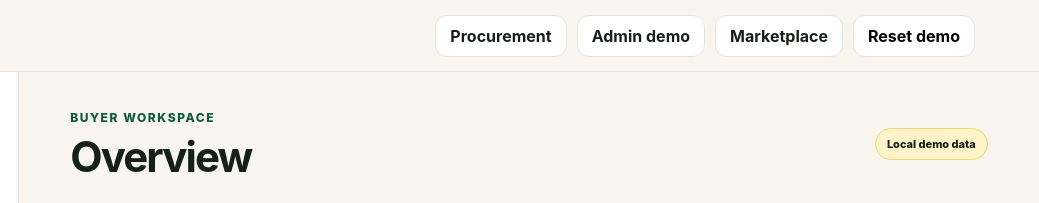
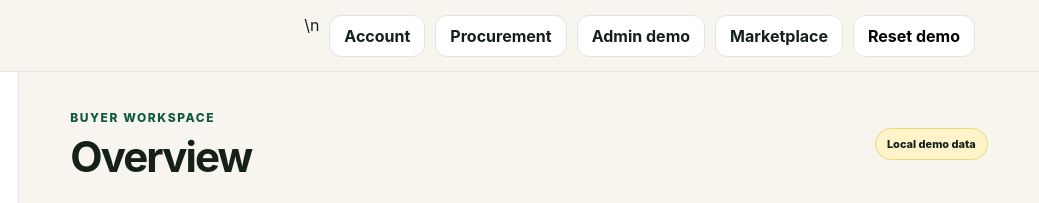
Before and after one commit to mabrig1/SupplyHQ, a plain HTML site: page dashboard.html in a window 1280 px wide. Shown: the top 203 px of the page, 241-1280 px from the left. Drawn offline with Linux system fonts and the light colour scheme.

Commit message:
Connect dashboard to SupplyHQ API client

```diff
--- a/dashboard.html
+++ b/dashboard.html
@@ -14,7 +14,7 @@
       <span class="brand-mark">S</span>
       <span><strong>SupplyHQ</strong><small>Operations dashboard</small></span>
     </a>
-    <div class="top-actions">
+    <div class="top-actions">\n      <a class="ghost dashboard-link" href="account.html">Account</a>
       <a class="ghost dashboard-link" href="procurement.html">Procurement</a>
       <a class="ghost dashboard-link" href="admin.html">Admin demo</a>
       <a class="ghost dashboard-link" href="index.html">Marketplace</a>
@@ -107,6 +107,6 @@
   </main>
 
   <div class="toast" id="toast" role="status" aria-live="polite"></div>
-  <script src="dashboard.js" defer></script>
+  <script src="api-client.js"></script>\n  <script src="dashboard.js" defer></script>
 </body>
 </html>
```
